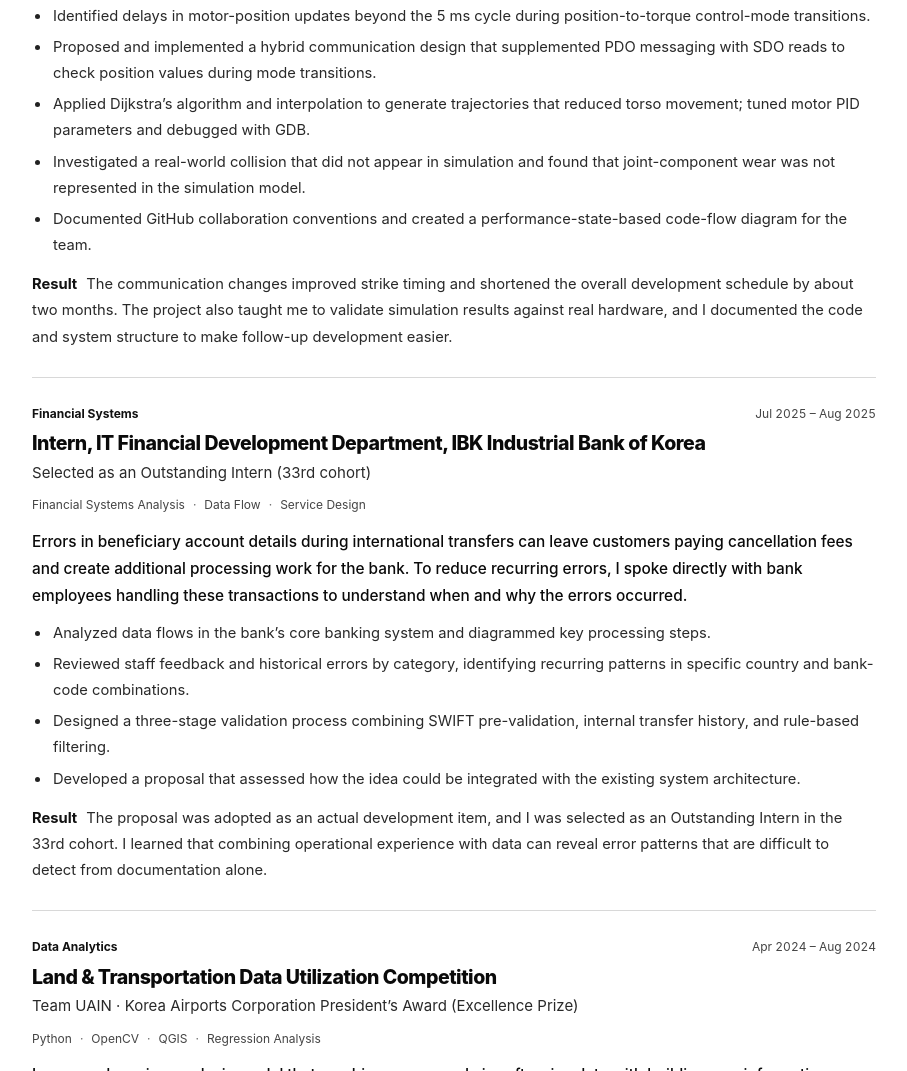
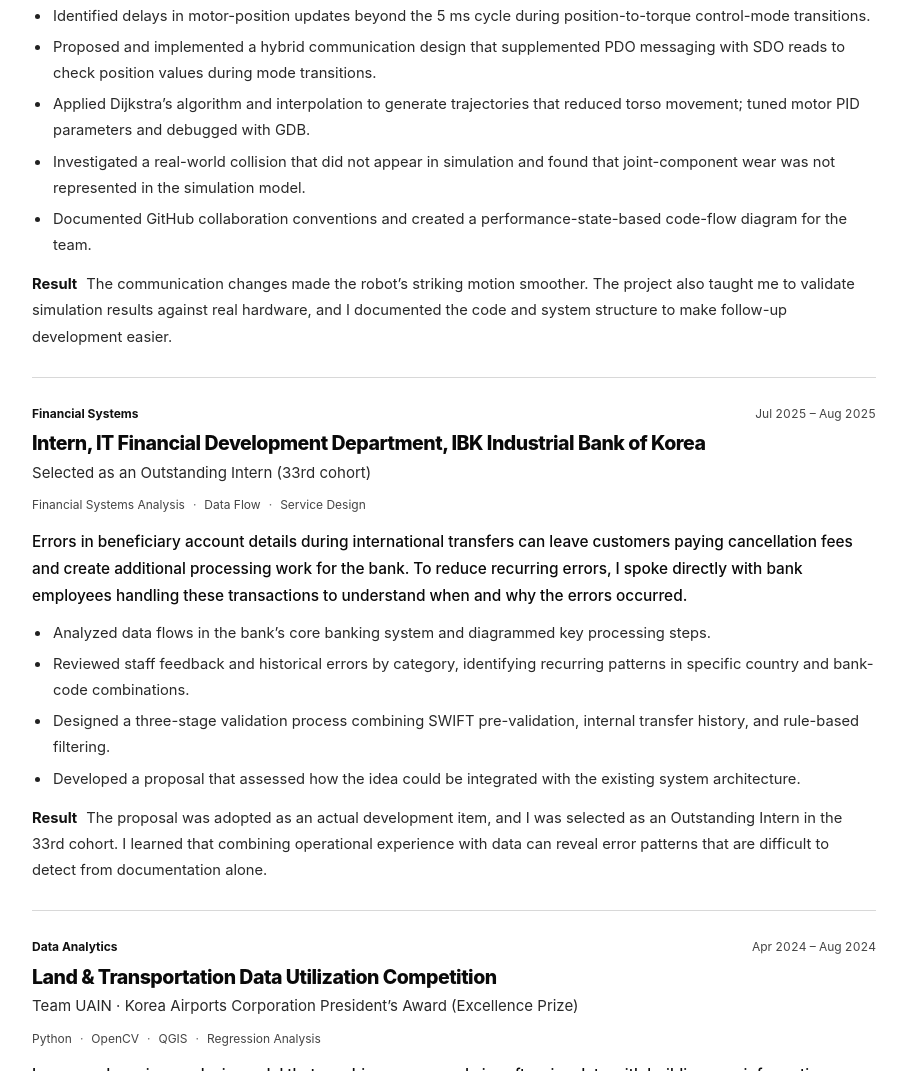
Before and after one commit to hynsxo/hynsxo.github.io, a plain HTML site: page en/index.html in a window 1280 px wide. Shown: the part 1057-2128 px from the top of the page, without its empty margins (186-1093 px from the left). Drawn offline with Linux system fonts and the light colour scheme; files whose address does not match are found by name; a web font is replaced by a local one.

Commit message:
revise : outcome description for communication changes
Updated the outcome description to reflect improvements in the robot's striking motion and added documentation for easier follow-up development.

```diff
--- a/en/index.html
+++ b/en/index.html
@@ -633,8 +633,7 @@
           <li>Documented GitHub collaboration conventions and created a performance-state-based code-flow diagram for
             the team.</li>
         </ul>
-        <p class="entry-outcome">The communication changes improved strike timing and shortened the overall development
-          schedule by about two months. The project also taught me to validate simulation results against real hardware,
+        <p class="entry-outcome">The communication changes made the robot’s striking motion smoother. The project also taught me to validate simulation results against real hardware,
           and I documented the code and system structure to make follow-up development easier.</p>
       </div>
       <div class="entry">
```
